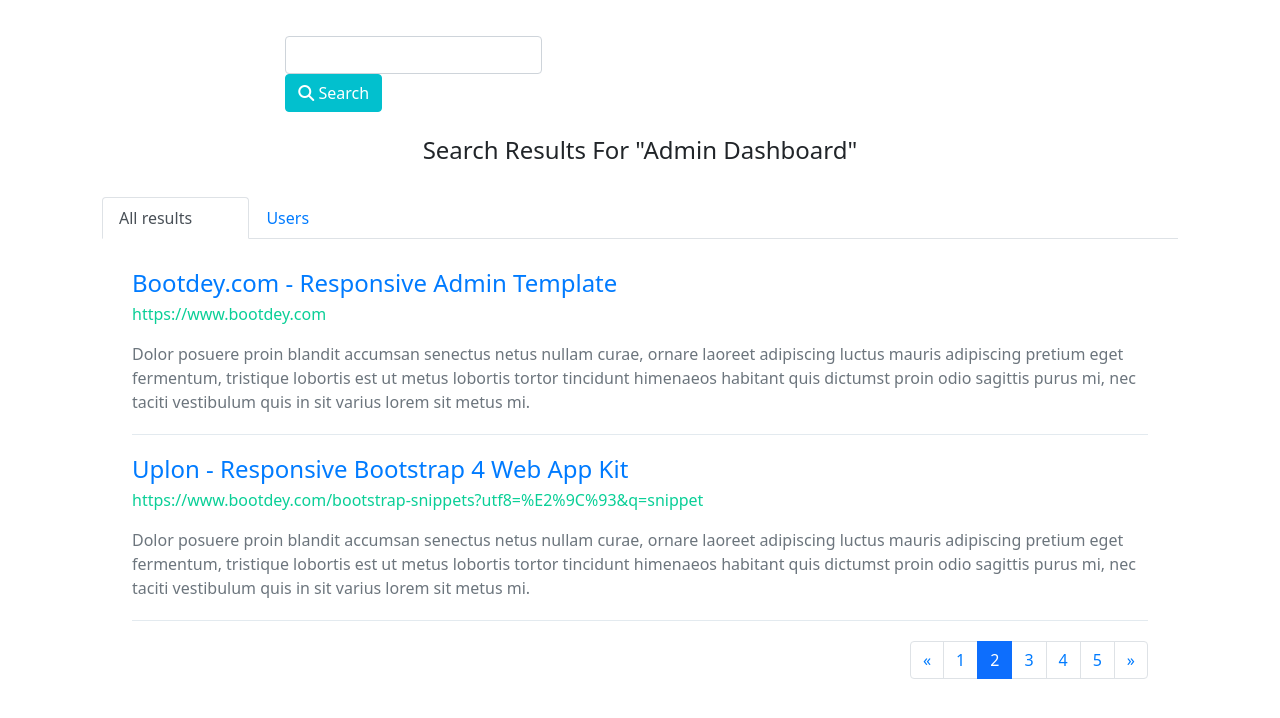
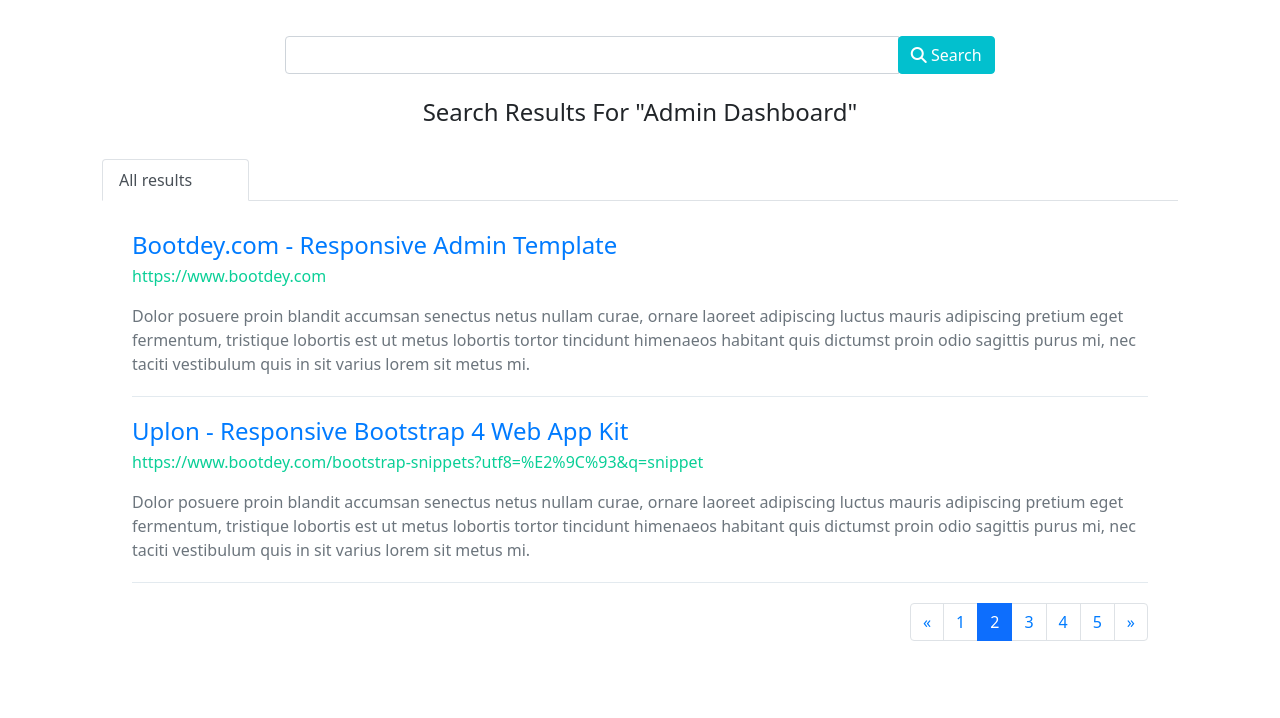
Before and after one commit to Walter0210/paso-a-paso-71464, an Angular app: page / in a window 1280 px wide. Shown: the top 718 px of the page. Built offline with nearby package versions, Linux system fonts and the light colour scheme.

Commit message:
Cambio visual

```diff
--- a/src/app/buscador/buscador.component.html
+++ b/src/app/buscador/buscador.component.html
@@ -6,14 +6,15 @@
                     <div class="row">
                         <div class="col-md-8 offset-md-2">
                             <div class="pt-3 pb-4">
+                                <form action="">
                                     <div class="input-group">
-                                    <form action="">
+
                                             <input type="text" id="" name="" class="form-control" value="">
                                             <div class="input-group-append">
                                                 <button id="btnSearch" type="submit" class="btn waves-effect waves-light btn-custom"><i class="fa fa-search mr-1"></i> Search</button>
                                             </div>
+                                    </div>
                                 </form>
-                                </div>
                                 <div class="mt-4 text-center">
                                     <h4>Search Results For "Admin Dashboard"</h4></div>
                             </div>
@@ -22,7 +23,7 @@
                     <!-- end row -->
                     <ul class="nav nav-tabs tabs-bordered">
                         <li class="nav-item"><a href="#home" data-toggle="tab" aria-expanded="true" class="nav-link active">All results <span class="badge badge-success ml-1">325</span></a></li>
-                        <li class="nav-item"><a href="#users" data-toggle="tab" aria-expanded="false" class="nav-link">Users <span class="badge badge-danger ml-1">89</span></a></li>
+                       <!--  <li class="nav-item"><a href="#users" data-toggle="tab" aria-expanded="false" class="nav-link">Users <span class="badge badge-danger ml-1">89</span></a></li> -->
                     </ul>
                     <div class="tab-content">
                         <div class="tab-pane active" id="home">
@@ -54,7 +55,7 @@
                         </div>
                         <!-- end All results tab -->
                         <!-- Users tab -->
-                        <div class="tab-pane" id="users">
+                        <!-- <div class="tab-pane" id="users">
                             <div class="search-item">
                                 <div class="media mt-1"><img class="d-flex mr-3 rounded-circle" src="https://bootdey.com/img/Content/avatar/avatar1.png" alt="Generic placeholder image" height="54">
                                     <div class="media-body">
@@ -76,7 +77,7 @@
                                 <li class="page-item"><a class="page-link" href="#" aria-label="Next"><span aria-hidden="true">»</span> <span class="sr-only">Next</span></a></li>
                             </ul>
                             <div class="clearfix"></div>
-                        </div>
+                        </div> -->
                         <!-- end Users tab -->
                     </div>
                 </div>
```
Lines whose indentation alone changed are shown as unchanged.
